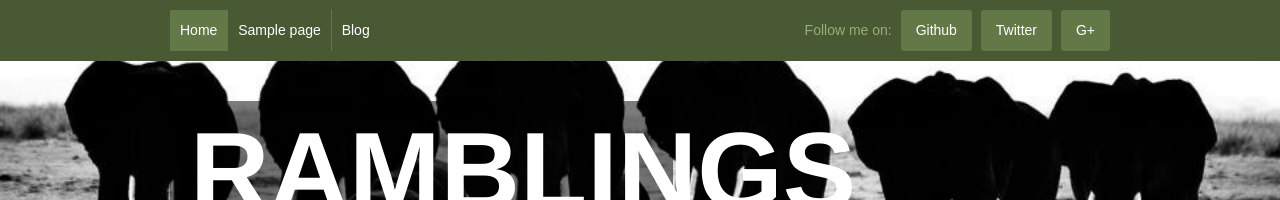
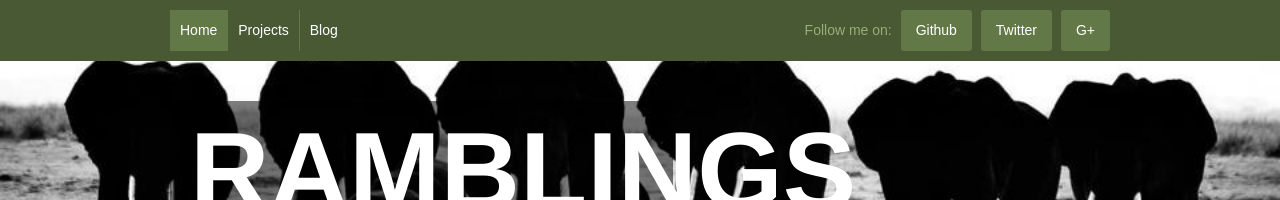
Before and after one commit to Oftatkofta/Oftatkofta.github.io, a Jekyll site: the page built from index.html, in a window 1280 px wide. Shown: the top 200 px of the page. Built offline with Jekyll 4.4.1, drawn with Linux system fonts in a browser that asks for light colours; some web fonts are replaced.

Commit message:
More fiddling

```diff
--- a/_css/screen.css
+++ b/_css/screen.css
@@ -5,7 +5,6 @@
 /*****************************************************************************/
 
 /* Global Reset */
-
 * {
   margin: 0;
   padding: 0;
--- a/_includes/header.html
+++ b/_includes/header.html
@@ -2,7 +2,7 @@
   <div class="inner-content">
     <nav id="nav">
       <a {% if page.title == "Home" %}class="active"{% endif %} href="{{site.baseurl}}index.html">Home</a>
-      <a {% if page.title == "Sample page" %}class="active"{% endif %} href="{{site.baseurl}}sample-page.html">Sample page</a>
+      <a {% if page.title == "Projects" %}class="active"{% endif %} href="{{site.baseurl}}sample-page.html">Projects</a>
       <a {% if page.title == "Blog" %}class="active"{% endif %} href="{{site.baseurl}}blog.html">Blog</a>
     </nav>
     <div id="social">
```
Also changed, not shown: 5 other files.
